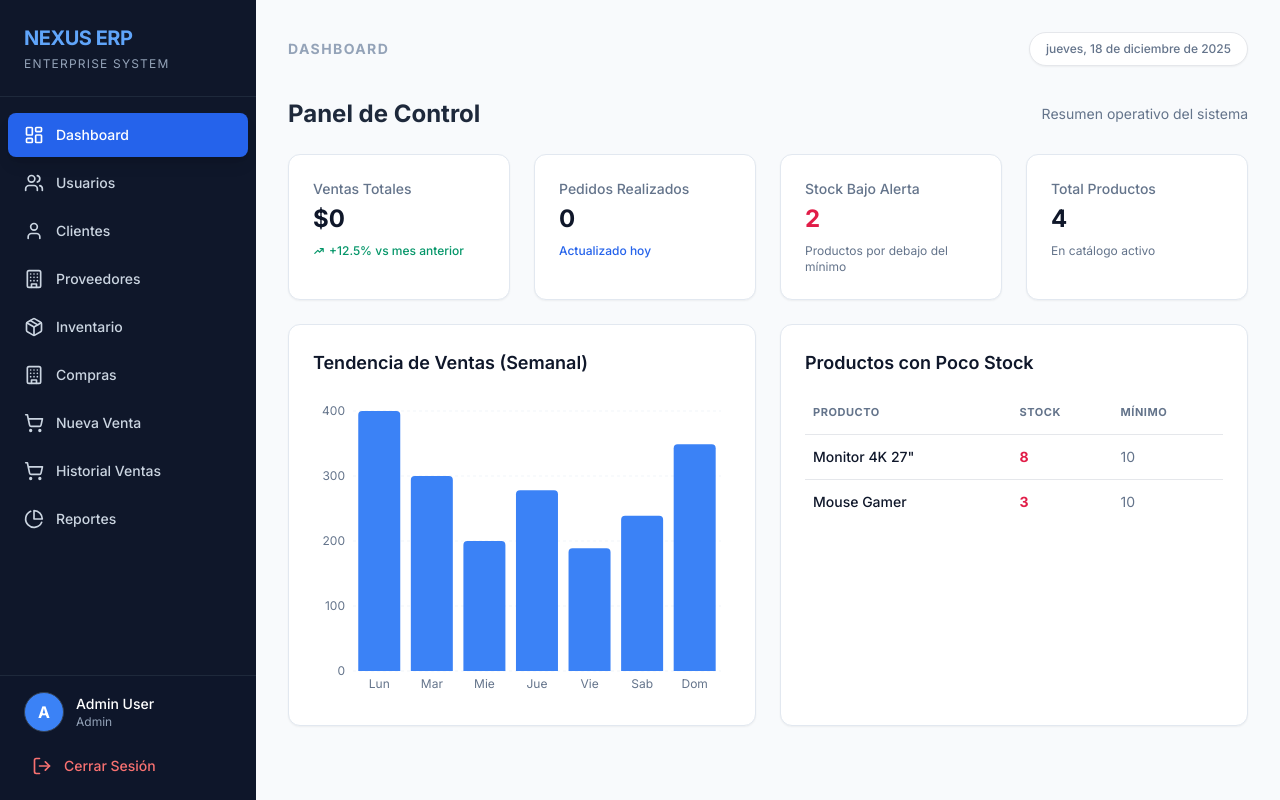
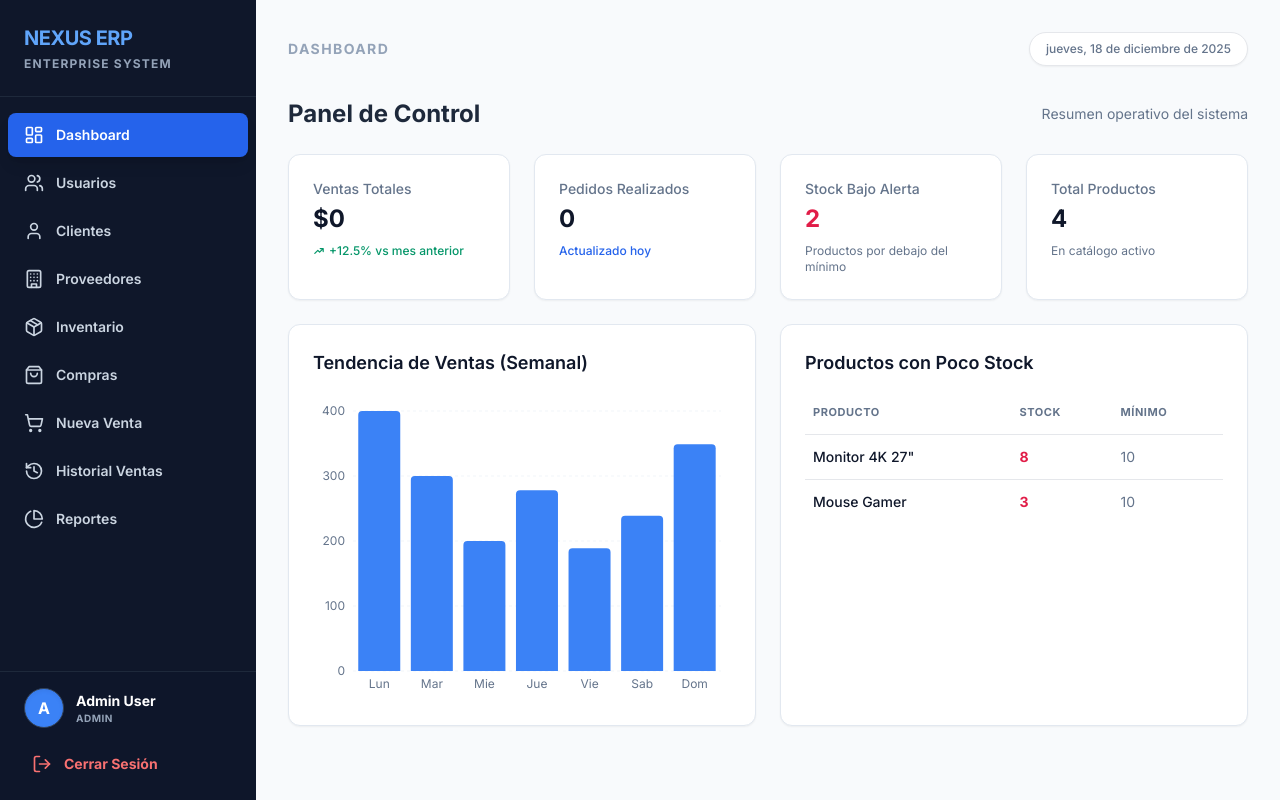
Before and after one commit to DarioDidier/sistema-ventas-e-inventario, a React (Vite) app: page / in a window 1280 px wide. Both pictures are taken after a click on the button "Acceder al Sistema". Built offline with nearby package versions, Linux system fonts and the light colour scheme.

Commit message:
solucion de errores de iconos y pagina en blanco

```diff
--- a/App.tsx
+++ b/App.tsx
@@ -339,14 +339,20 @@ const App: React.FC = () => {
                 <div className="p-6 border rounded-xl bg-slate-50">
                   <h4 className="font-bold mb-4">Ventas por Período</h4>
                   <div className="flex gap-4">
-                    <input type="date" className="p-2 border rounded w-1/2" value={reportStartDate} onChange={e => setReportStartDate(e.target.value)} />
-                    <input type="date" className="p-2 border rounded w-1/2" value={reportEndDate} onChange={e => setReportEndDate(e.target.value)} />
+                    <div className="w-1/2">
+                      <label className="block text-[10px] font-bold text-slate-400 uppercase mb-1">Desde</label>
+                      <input type="date" className="w-full p-2 border rounded bg-white text-slate-900 cursor-pointer" value={reportStartDate} onChange={e => setReportStartDate(e.target.value)} />
+                    </div>
+                    <div className="w-1/2">
+                      <label className="block text-[10px] font-bold text-slate-400 uppercase mb-1">Hasta</label>
+                      <input type="date" className="w-full p-2 border rounded bg-white text-slate-900 cursor-pointer" value={reportEndDate} onChange={e => setReportEndDate(e.target.value)} />
+                    </div>
                   </div>
-                  <button onClick={handleExportSalesPDF} className="mt-4 w-full bg-blue-600 text-white p-3 rounded-xl font-bold">Exportar Ventas PDF</button>
+                  <button onClick={handleExportSalesPDF} className="mt-6 w-full bg-blue-600 text-white p-3 rounded-xl font-bold hover:bg-blue-700 transition-colors shadow-lg shadow-blue-50 relative z-10">Exportar Ventas PDF</button>
                 </div>
                 <div className="p-6 border rounded-xl bg-slate-50 flex flex-col justify-between">
                    <h4 className="font-bold mb-2">Estado de Inventario</h4>
-                   <button onClick={handleExportInventoryPDF} className="bg-slate-800 text-white p-3 rounded-xl font-bold">Ver PDF de Inventario</button>
+                   <button onClick={handleExportInventoryPDF} className="bg-slate-800 text-white p-3 rounded-xl font-bold hover:bg-slate-900 transition-colors shadow-lg shadow-slate-200 relative z-10">Ver PDF de Inventario</button>
                 </div>
               </div>
               <div className="h-[300px] w-full">
--- a/components/Sidebar.tsx
+++ b/components/Sidebar.tsx
@@ -17,9 +17,9 @@ const Sidebar: React.FC<SidebarProps> = ({ currentView, setView, user, onLogout
     { id: 'CLIENTS' as ViewType, label: 'Clientes', icon: ICONS.Clients, roles: [Role.ADMIN, Role.SELLER] },
     { id: 'PROVIDERS' as ViewType, label: 'Proveedores', icon: ICONS.Providers, roles: [Role.ADMIN, Role.WAREHOUSE] },
     { id: 'PRODUCTS' as ViewType, label: 'Inventario', icon: ICONS.Inventory, roles: [Role.ADMIN, Role.WAREHOUSE, Role.SELLER] },
-    { id: 'PURCHASES' as ViewType, label: 'Compras', icon: ICONS.Providers, roles: [Role.ADMIN, Role.WAREHOUSE] },
+    { id: 'PURCHASES' as ViewType, label: 'Compras', icon: ICONS.Purchases, roles: [Role.ADMIN, Role.WAREHOUSE] },
     { id: 'NEW_SALE' as ViewType, label: 'Nueva Venta', icon: ICONS.Sales, roles: [Role.ADMIN, Role.SELLER] },
-    { id: 'SALES_HISTORY' as ViewType, label: 'Historial Ventas', icon: ICONS.Sales, roles: [Role.ADMIN, Role.SELLER] },
+    { id: 'SALES_HISTORY' as ViewType, label: 'Historial Ventas', icon: ICONS.History, roles: [Role.ADMIN, Role.SELLER] },
     { id: 'REPORTS' as ViewType, label: 'Reportes', icon: ICONS.Reports, roles: [Role.ADMIN] },
   ];
 
@@ -27,7 +27,7 @@ const Sidebar: React.FC<SidebarProps> = ({ currentView, setView, user, onLogout
     <aside className="w-64 bg-slate-900 text-white h-screen flex flex-col fixed left-0 top-0 overflow-y-auto">
       <div className="p-6 border-b border-slate-800">
         <h1 className="text-xl font-bold tracking-tight text-blue-400">NEXUS ERP</h1>
-        <p className="text-xs text-slate-400 mt-1 uppercase tracking-widest">Enterprise System</p>
+        <p className="text-xs text-slate-400 mt-1 uppercase tracking-widest font-bold">Enterprise System</p>
       </div>
 
       <div className="flex-1 py-4">
@@ -43,7 +43,7 @@ const Sidebar: React.FC<SidebarProps> = ({ currentView, setView, user, onLogout
               }`}
             >
               <item.icon />
-              <span className="ml-3">{item.label}</span>
+              <span className="ml-3 font-semibold">{item.label}</span>
             </button>
           ))}
         </nav>
@@ -51,7 +51,7 @@ const Sidebar: React.FC<SidebarProps> = ({ currentView, setView, user, onLogout
 
       <div className="p-4 border-t border-slate-800 bg-slate-900/50">
         <div className="flex items-center mb-4 px-2">
-          <div className="w-10 h-10 rounded-full bg-blue-500 flex items-center justify-center font-bold text-white overflow-hidden border border-slate-700">
+          <div className="w-10 h-10 rounded-full bg-blue-500 flex items-center justify-center font-bold text-white overflow-hidden border border-slate-700 shadow-inner">
             {user.imageUrl ? (
               <img src={user.imageUrl} alt={user.name} className="w-full h-full object-cover" />
             ) : (
@@ -59,16 +59,16 @@ const Sidebar: React.FC<SidebarProps> = ({ currentView, setView, user, onLogout
             )}
           </div>
           <div className="ml-3 overflow-hidden">
-            <p className="text-sm font-medium text-white truncate">{user.name}</p>
-            <p className="text-xs text-slate-400 capitalize">{user.role.toLowerCase()}</p>
+            <p className="text-sm font-bold text-white truncate">{user.name}</p>
+            <p className="text-[10px] text-slate-400 uppercase font-black tracking-wider">{user.role}</p>
           </div>
         </div>
         <button
           onClick={onLogout}
-          className="w-full flex items-center px-4 py-2 text-sm font-medium text-red-400 hover:bg-red-900/20 rounded-lg transition-colors"
+          className="w-full flex items-center px-4 py-2.5 text-sm font-bold text-red-400 hover:bg-red-900/20 rounded-lg transition-all group"
         >
           <ICONS.Logout />
-          <span className="ml-3">Cerrar Sesión</span>
+          <span className="ml-3 group-hover:translate-x-1 transition-transform">Cerrar Sesión</span>
         </button>
       </div>
     </aside>
--- a/constants.tsx
+++ b/constants.tsx
@@ -17,6 +17,12 @@ export const ICONS = {
   Sales: () => (
     <svg xmlns="http://www.w3.org/2000/svg" width="20" height="20" viewBox="0 0 24 24" fill="none" stroke="currentColor" strokeWidth="2" strokeLinecap="round" strokeLinejoin="round"><circle cx="8" cy="21" r="1"/><circle cx="19" cy="21" r="1"/><path d="M2.05 2.05h2l2.66 12.42a2 2 0 0 0 2 1.58h9.78a2 2 0 0 0 1.95-1.57l1.65-7.43H5.12"/></svg>
   ),
+  History: () => (
+    <svg xmlns="http://www.w3.org/2000/svg" width="20" height="20" viewBox="0 0 24 24" fill="none" stroke="currentColor" strokeWidth="2" strokeLinecap="round" strokeLinejoin="round"><path d="M3 12a9 9 0 1 0 9-9 9.75 9.75 0 0 0-6.74 2.74L3 8"/><path d="M3 3v5h5"/><path d="M12 7v5l4 2"/></svg>
+  ),
+  Purchases: () => (
+    <svg xmlns="http://www.w3.org/2000/svg" width="20" height="20" viewBox="0 0 24 24" fill="none" stroke="currentColor" strokeWidth="2" strokeLinecap="round" strokeLinejoin="round"><path d="M6 2 3 6v14a2 2 0 0 0 2 2h14a2 2 0 0 0 2-2V6l-3-4Z"/><line x1="3" x2="21" y1="6" y2="6"/><path d="M16 10a4 4 0 0 1-8 0"/></svg>
+  ),
   Reports: () => (
     <svg xmlns="http://www.w3.org/2000/svg" width="20" height="20" viewBox="0 0 24 24" fill="none" stroke="currentColor" strokeWidth="2" strokeLinecap="round" strokeLinejoin="round"><path d="M21.21 15.89A10 10 0 1 1 8 2.83"/><path d="M22 12A10 10 0 0 0 12 2v10z"/></svg>
   ),
--- a/index.html
+++ b/index.html
@@ -17,21 +17,12 @@
         }
         body { font-family: 'Inter', sans-serif; overflow: hidden; }
 
-        .date-input-wrapper {
+        /* Estilos base para inputs de fecha consistentes en navegadores */
+        input[type="date"] {
             position: relative;
-        }
-        input[type="date"]::-webkit-calendar-picker-indicator {
-            background: transparent;
-            bottom: 0;
-            color: transparent;
-            cursor: pointer;
-            height: auto;
-            left: 0;
-            position: absolute;
-            right: 0;
-            top: 0;
-            width: auto;
-            z-index: 20;
+            appearance: none;
+            -webkit-appearance: none;
+            min-height: 42px;
         }
     </style>
 <script type="importmap">
@@ -41,8 +32,8 @@
     "react-dom": "https://esm.sh/react-dom@19.0.0",
     "react-dom/client": "https://esm.sh/react-dom@19.0.0/client",
     "recharts": "https://esm.sh/recharts@2.15.0?external=react,react-dom",
-    "react-dom/": "https://esm.sh/react-dom@^19.2.3/",
-    "react/": "https://esm.sh/react@^19.2.3/"
+    "react-dom/": "https://esm.sh/react-dom@19.0.0/",
+    "react/": "https://esm.sh/react@19.0.0/"
   }
 }
 </script>
--- a/package.json
+++ b/package.json
@@ -9,8 +9,8 @@
     "preview": "vite preview"
   },
   "dependencies": {
-    "react": "^19.2.3",
-    "react-dom": "^19.2.3",
+    "react": "19.0.0",
+    "react-dom": "19.0.0",
     "recharts": "2.15.0"
   },
   "devDependencies": {
```
